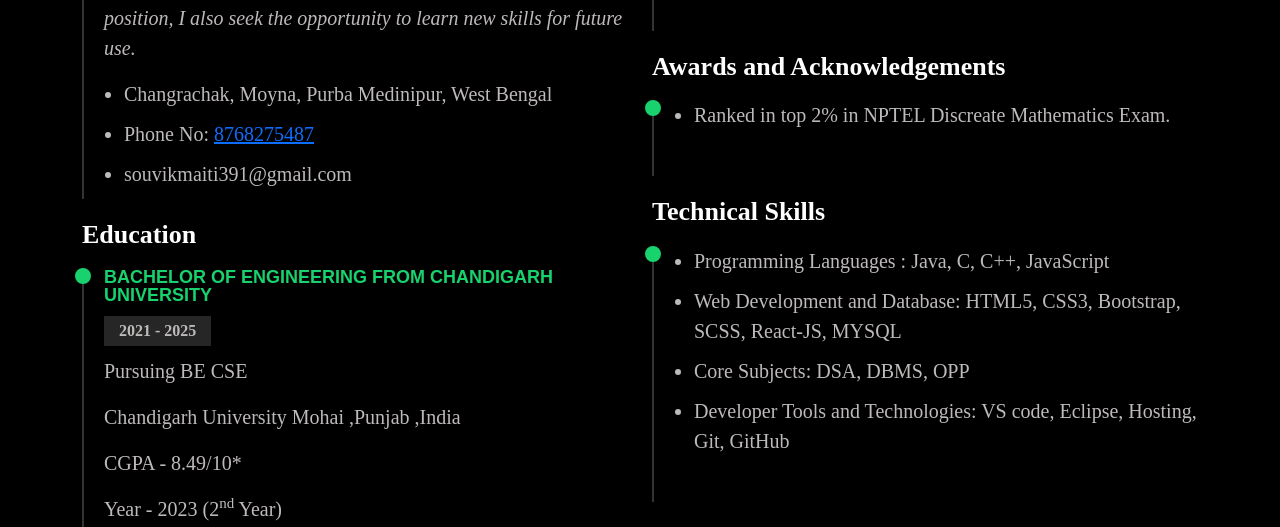
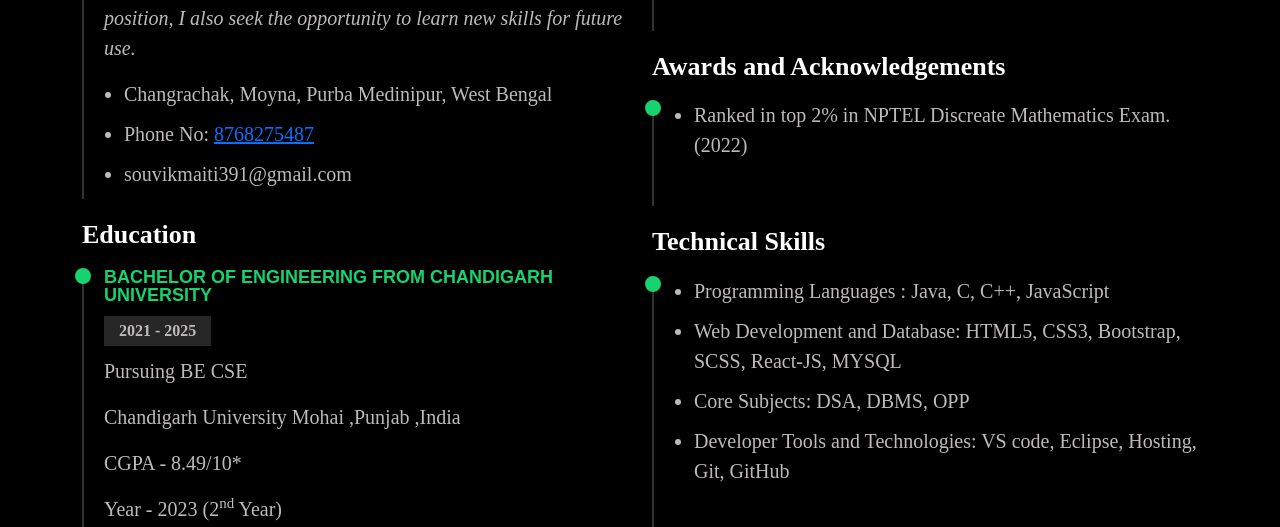
Before and after one commit to souvikm3/PortfolioMain, a plain HTML site: page index.html in a window 1280 px wide. Shown: the part 1691-2218 px from the top of the page. Drawn offline with nearby package versions, Linux system fonts and the light colour scheme; a web font is replaced by a local one.

Commit message:
Update index.html

```diff
--- a/index.html
+++ b/index.html
@@ -294,7 +294,7 @@
 
                         <p>
                         <ul>
-                            <li>Ranked in top 2% in NPTEL Discreate Mathematics Exam.</li>
+                            <li>Ranked in top 2% in NPTEL Discreate Mathematics Exam.(2022)</li>
 
                         </ul>
                         </p>
```
